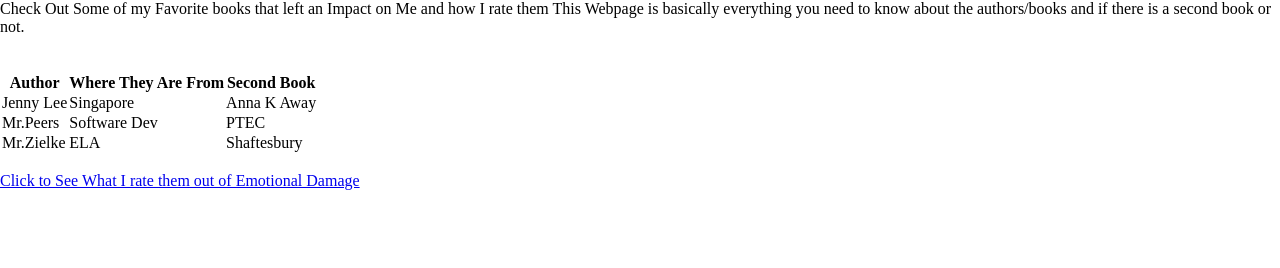
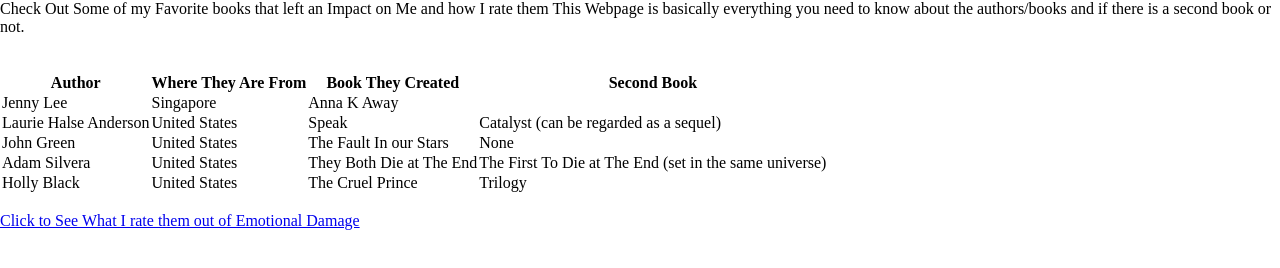
Before and after one commit to Adeola-Y/HtmlBasics1, a plain HTML site: page first-website/index.html in a window 1280 px wide. Drawn offline with Linux system fonts and the light colour scheme.

Commit message:
indenting

```diff
--- a/first-website/css/style.css
+++ b/first-website/css/style.css
@@ -9,7 +9,6 @@
 }
 
 .img-speak {
-    width:"100px" ;
     margin-left: 30px;   /* Horizontal Space */
     margin-right: 30px;  /* Vertical Space */
 
--- a/first-website/index.html
+++ b/first-website/index.html
@@ -14,12 +14,14 @@
  <p> Check Out Some of my Favorite books that left an Impact on Me and how I rate them This Webpage is basically everything you need
     to know about the authors/books and if there is a second book or not.
  </p>
+
  <br/>
  <br/>
  <table>
    <tr>
      <th>Author </th>
      <th> Where They Are From</th>
+     <th>Book They Created </th>
      <th>Second Book </th>
    </tr>
 
@@ -30,18 +32,33 @@
    </tr>
 
    <tr>
-  <td>Mr.Peers</td>
-  <td> Software Dev</td>
-  <td>PTEC</td>
+     <td>Laurie Halse Anderson</td>
+     <td> United States</td>
+     <td>Speak</td>
+     <td>Catalyst (can be regarded as a sequel)</td>
      </tr>
 
    <tr>
- <td>Mr.Zielke</td>
- <td>ELA</td>
- <td>Shaftesbury</td>
+     <td>John Green</td>
+     <td>United States</td>
+     <td>The Fault In our Stars</td>
+     <td>None</td>
    </tr>
 
+   <tr>
+     <td>Adam Silvera</td>
+     <td>United States</td>
+     <td>They Both Die at The End</td>
+     <td>The First To Die at The End (set in the same universe)</td>
+   </tr>
+ <tr>
+   <td>Holly Black</td>
+   <td>United States</td>
+   <td>The Cruel Prince</td>
+   <td>Trilogy</td>
+ </tr>
  </table>
+
  <br/>
  <a href="recommendations.html">Click to See What I rate them out of Emotional Damage</a>
 </body>
```
Also changed, not shown: first-website/recommendations.html (+13 -10 lines), first-website/images/the cruel princce.jpg (added). Lines whose indentation alone changed are shown as unchanged.
